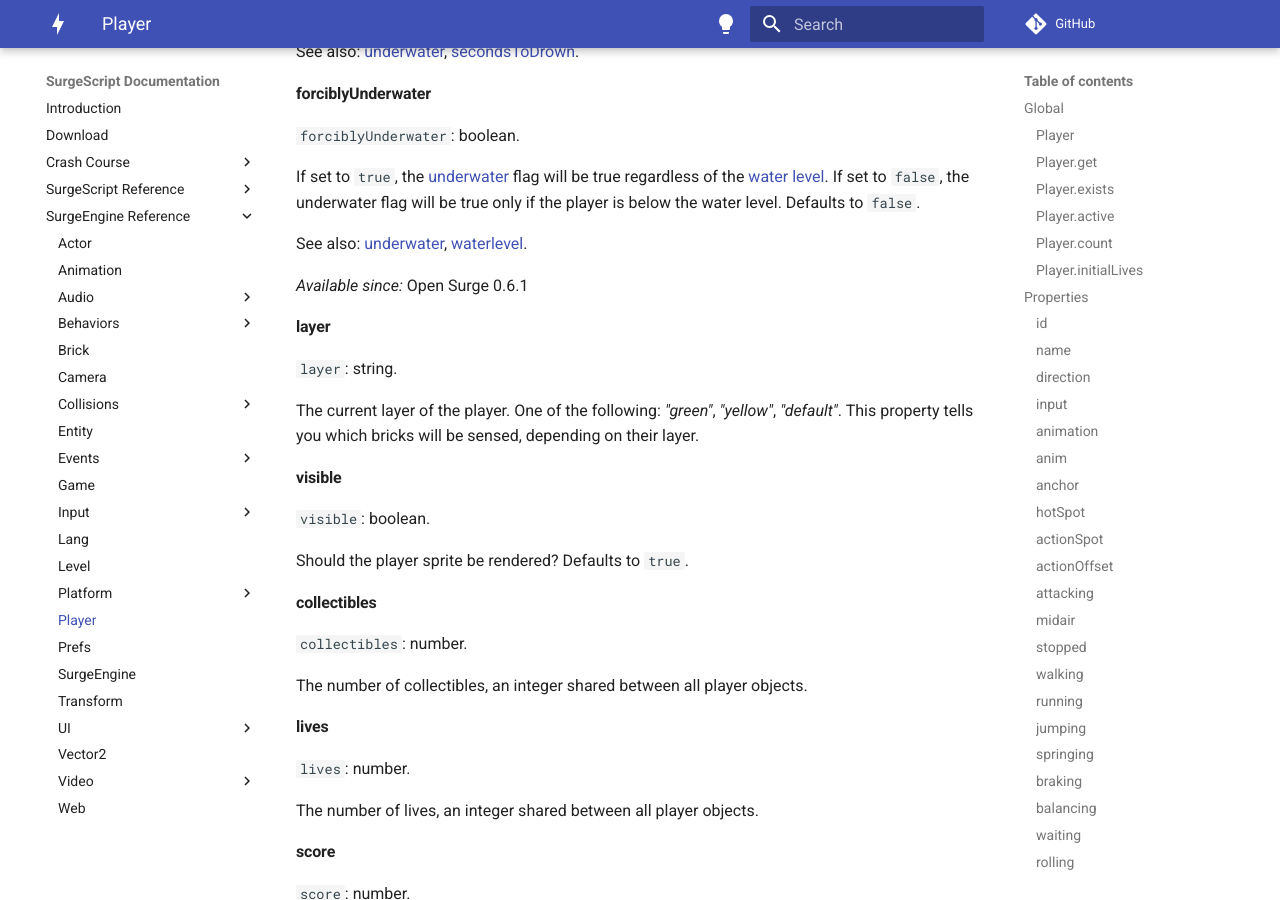
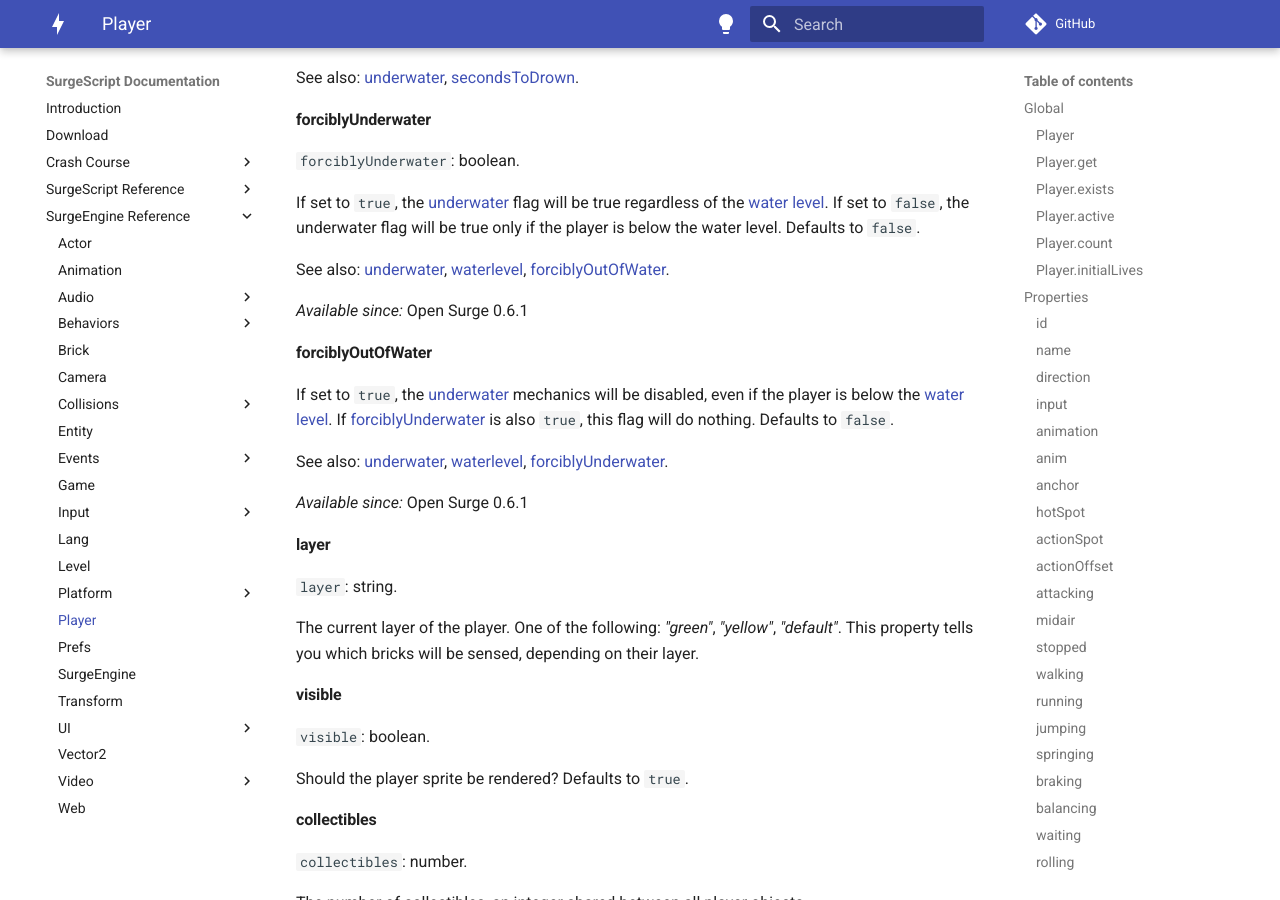
Before and after one commit to alemart/surgescript, an MkDocs documentation site: the page built from docs/engine/player.md, in a window 1280 px wide and 900 px high, scrolled down 11459 px. Built offline with MkDocs 1.6.1 and Material for MkDocs 9.7.7, drawn with Linux system fonts in a browser that asks for light colours; comment, search, counter and statistics services are not loaded.

Commit message:
Docs: add Player.forciblyOutOfWater

```diff
--- a/docs/engine/player.md
+++ b/docs/engine/player.md
@@ -387,7 +387,7 @@ Is the player displaying the "winning" animation (after clearing a level)?
 
 Is the player underwater? Players are considered to be underwater if they are below the [water level](/engine/level#waterlevel) or if their [forciblyUnderwater](#forciblyunderwater) flag is set to `true`.
 
-See also: [secondsToDrown](#secondstodrown), [drowning](#drowning), [breathing](#breathing), [breathTime](#breathtime), [forciblyUnderwater](#forciblyunderwater), [waterlevel](/engine/level#waterlevel).
+See also: [secondsToDrown](#secondstodrown), [drowning](#drowning), [breathing](#breathing), [breathTime](#breathtime), [forciblyUnderwater](#forciblyunderwater), [forciblyOutOfWater](#forciblyOutOfWater), [waterlevel](/engine/level#waterlevel).
 
 #### secondsToDrown
 
@@ -537,7 +537,15 @@ See also: [underwater](#underwater), [secondsToDrown](#secondstodrown).
 
 If set to `true`, the [underwater](#underwater) flag will be true regardless of the [water level](/engine/level#waterlevel). If set to `false`, the underwater flag will be true only if the player is below the water level. Defaults to `false`.
 
-See also: [underwater](#underwater), [waterlevel](/engine/level#waterlevel).
+See also: [underwater](#underwater), [waterlevel](/engine/level#waterlevel), [forciblyOutOfWater](#forciblyoutofwater).
+
+*Available since:* Open Surge 0.6.1
+
+#### forciblyOutOfWater
+
+If set to `true`, the [underwater](#underwater) mechanics will be disabled, even if the player is below the [water level](/engine/level#waterlevel). If [forciblyUnderwater](#forciblyunderwater) is also `true`, this flag will do nothing. Defaults to `false`.
+
+See also: [underwater](#underwater), [waterlevel](/engine/level#waterlevel), [forciblyUnderwater](#forciblyUnderwater).
 
 *Available since:* Open Surge 0.6.1
 
```
